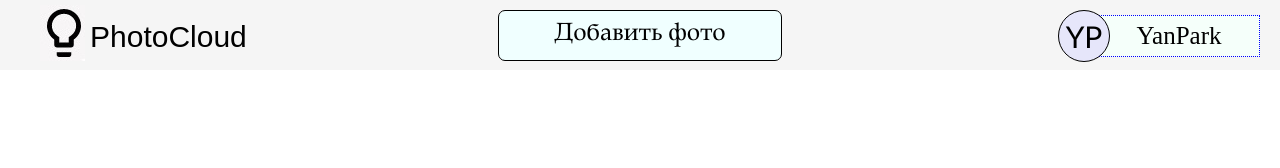
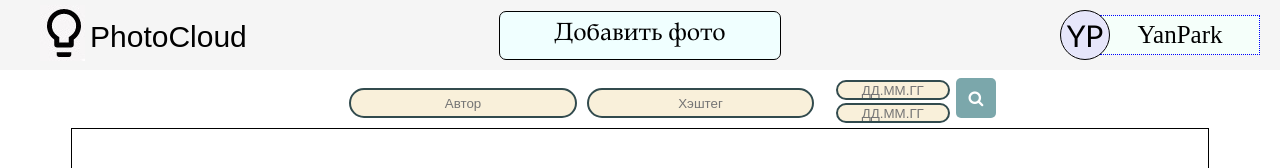
Before and after one commit to yana617/yana617.github.io, a plain HTML site: page index.html in a window 1280 px wide. Shown: the top 168 px of the page. Drawn offline with Linux system fonts and the light colour scheme.

Commit message:
add search

```diff
--- a/index.html
+++ b/index.html
@@ -3,7 +3,9 @@
 <head>
     <title>PhotoCloud</title>
     <link rel="stylesheet" href="styles.css" type="text/css"/>
+    <link rel="stylesheet" href="https://maxcdn.bootstrapcdn.com/font-awesome/4.5.0/css/font-awesome.min.css">
     <meta name="viewport" content="width=device-width, initial-scale=1">
+    <meta name="keywords" content="BSU, photo, picture, image">
 </head>
 <body>
     <header>
@@ -19,7 +21,23 @@
             <div id="userNameFull">YanPark</div>
         </div>
     </header>
+    <div id="search">
+        <div class="searchAuthorHashtag">
+            <input type="text" placeholder="Автор">
+            <input type="text" placeholder="Хэштег">
+
+        </div>
+        <div class="searchData">
+            <input type="text" placeholder="ДД.ММ.ГГ">
+            <input type="text" placeholder="ДД.ММ.ГГ">
+        </div>
+        <button type="submit"></button>
+    </div>
+    </div>
     <div id="content">
+        <div class="post">
+
+        </div>
         <div class="post">
 
         </div>
--- a/styles.css
+++ b/styles.css
@@ -1,5 +1,10 @@
+/* html{display: flex;} */
 body{
+    display: flex;
     flex-direction: column;
+    align-items: center;
+    align-content: center;
+    justify-content: center;
 }
 header{
     background-color: whitesmoke;
@@ -90,24 +95,113 @@ header{
     right: 20px;
     top: 15px;
 }
+
+
+#search{
+    display: flex;
+    flex-direction: row;
+    width: 100%;
+    height: 50px;
+    margin-top: 70px;
+}
+* {box-sizing: border-box;}
+.searchAuthorHashtag{
+    width: 40%;
+    display: flex;
+    flex-direction: row;
+    align-items: center;
+    align-content: center;
+    justify-content: center;
+    margin-left: 25%;
+}
+.searchAuthorHashtag input {
+    width: 45%;
+    margin-left: 10px;
+    height: 30px;
+    border-radius: 40px;
+    border: 2px solid #324b4e;
+    background: #F9F0DA;
+    outline: none;
+    transition: .3s linear;
+}
+::-webkit-input-placeholder {
+    text-align:center;
+}
+
+.searchData{
+    width: 10%;
+    height: 100%;
+    display: flex;
+    flex-direction: column;
+    align-items: center;
+    align-content: center;
+    justify-content: center;
+}
+.searchData input{
+    width: 90%;
+    height: 20px;
+    margin-bottom: 3px;
+    border-radius: 40px;
+    border: 2px solid #324b4e;
+    background: #F9F0DA;
+    outline: none;
+    transition: .3s linear;
+
+}
+.searchAuthorHashtag input:focus {
+    width: 55%;
+}
+.searchData input:focus{
+    width: 100%;
+}
+button {
+    top: 0;
+    right: 20px;
+    width: 40px;
+    height: 40px;
+    border: none;
+    background: #7BA7AB;
+    border-radius: 5px;
+    cursor: pointer;
+}
+button:before{
+    content: "\f002";
+    font-family: FontAwesome;
+    font-size: 16px;
+    color: white;
+}
+
+
+
+
+#content{
+    width: 90%;
+    height: 2000px;
+    border: 1px black solid;
+    margin-top: auto;
+}
+
+
+
+  footer{
+
+}
+
+
 @media (max-width: 700px) {
+    #logo{width: 20%; }
     #userName{width: 20%;}
     #addPhoto{width: 60%;}
     #userNameFull{display: none;}
     #userNameShort{right:10px;}
     .icon {left: 15px;}
-    #logo{width: 20%; }
     .addButton{width: 100%;}
     #logoText{display: none;}
   }
-  @media (max-width: 800px){
+@media (max-width: 830px){
     .addButton{width: 85%;}
     #logo{padding-left: 70px;}
     .icon{left: 20px;}
+    .searchAuthorHashtag{margin-left: 0%; width: 65%;}
+    .searchData{width: 25%;}
   }
-
-
-
-footer{
-
-}
```
